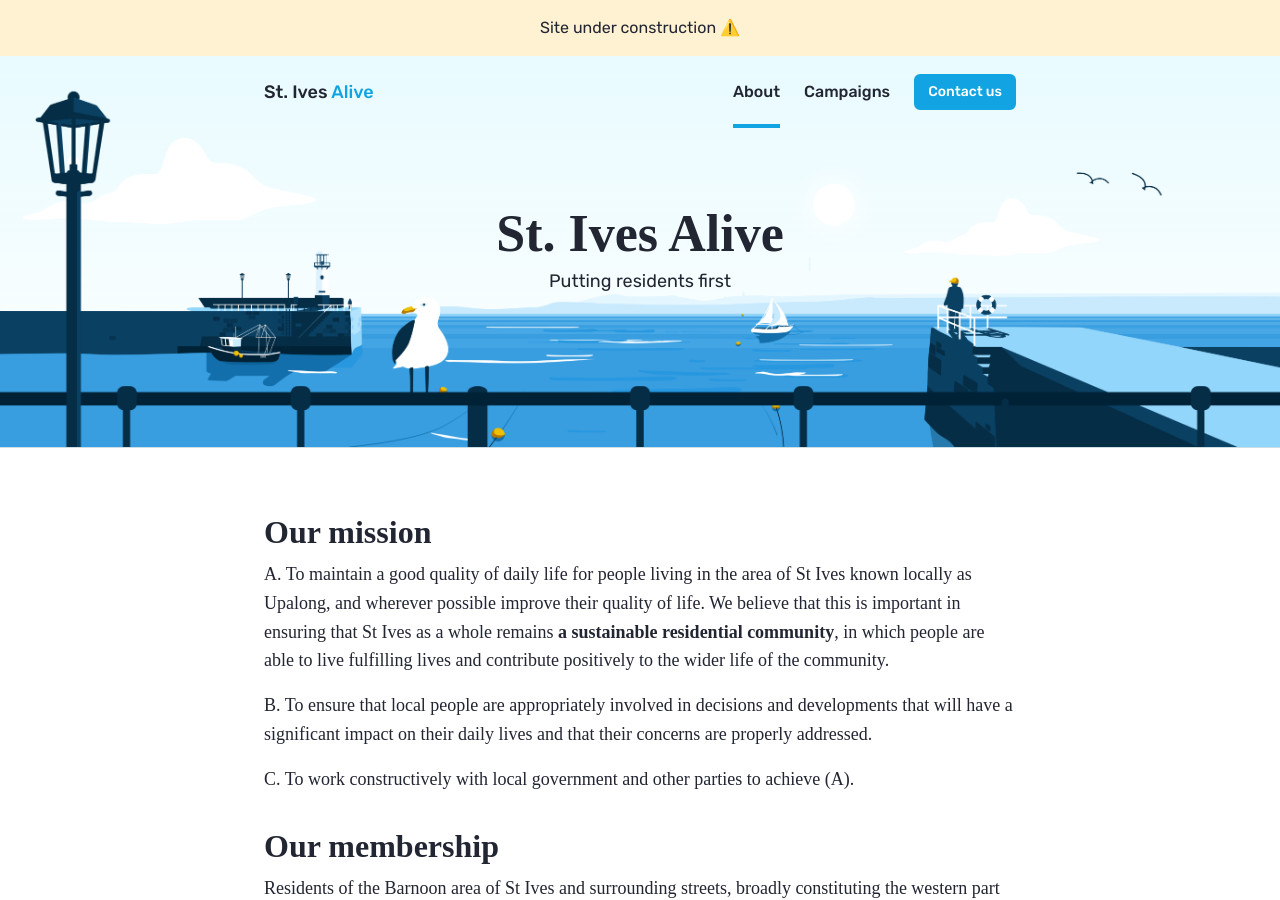
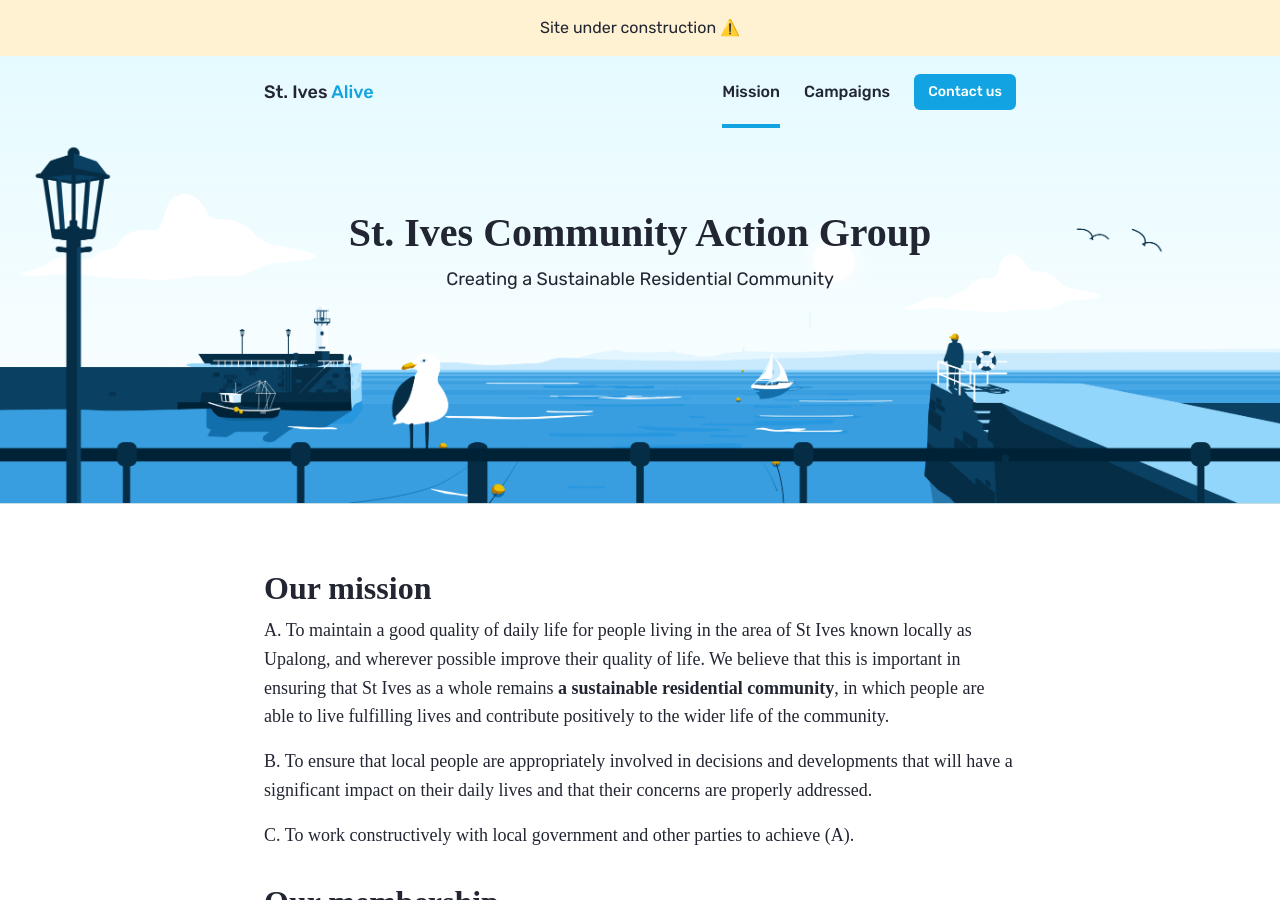
Before and after one commit to matthewcobb/stives-alive, a Jekyll site: the page built from index.markdown, in a window 1280 px wide and 900 px high. Built offline with Jekyll 4.4.1, drawn with Linux system fonts in a browser that asks for light colours.

Commit message:
Refactor layouts

```diff
--- a/_includes/_nav.html
+++ b/_includes/_nav.html
@@ -1,7 +1,3 @@
-<div class="banner">
-  <p>Site under construction ⚠️</p>
-</div>
-
 <nav class="nav-top">
   <div class="content content-thin">
     <div class="grid gap-md grid-middle">
--- /dev/null
+++ b/_layouts/default.html
@@ -0,0 +1,15 @@
+<!DOCTYPE html>
+<html>
+  <head>
+    {% include _head.html %}
+  </head>
+  <body class="accent-blue">
+    <div class="banner">
+      <p>Site under construction ⚠️</p>
+    </div>
+
+    {{ content }}
+
+    {% include _footer.html %}
+  </body>
+</html>
--- a/_layouts/home.html
+++ b/_layouts/home.html
@@ -1,14 +1,12 @@
-<!DOCTYPE html>
-<html>
-  <head>
-    {% include _head.html %}
-  </head>
-  <body class="accent-blue">
+---
+layout: default
+---
+
 <header class="border border-b bgHeader">
   {% include _nav.html %}
   <div class="content content-thin">
     <div class="header-text header-text-lg-md text-center">
-          <h1 class="text-hero">
+      <h1 class="text-heo">
         {{ page.title }}
       </h1>
       <p class="large mt-sm">
@@ -23,7 +21,3 @@
     {{ content }}
   </div>
 </section>
-
-    {% include _footer.html %}
-  </body>
-</html>
--- a/index.markdown
+++ b/index.markdown
@@ -3,9 +3,9 @@
 # To modify the layout, see https://jekyllrb.com/docs/themes/#overriding-theme-defaults
 
 layout: home
-title: St. Ives Alive
-description: Putting residents first
-nav_link: About
+title: St. Ives Community Action Group
+description: Creating a Sustainable Residential Community
+nav_link: Mission
 order: 0
 ---
 
```
Also changed, not shown: _layouts/page.html (+4 -10 lines), _layouts/post.html (+4 -10 lines), _layouts/posts.html (+3 -10 lines). Lines whose indentation alone changed are shown as unchanged.
